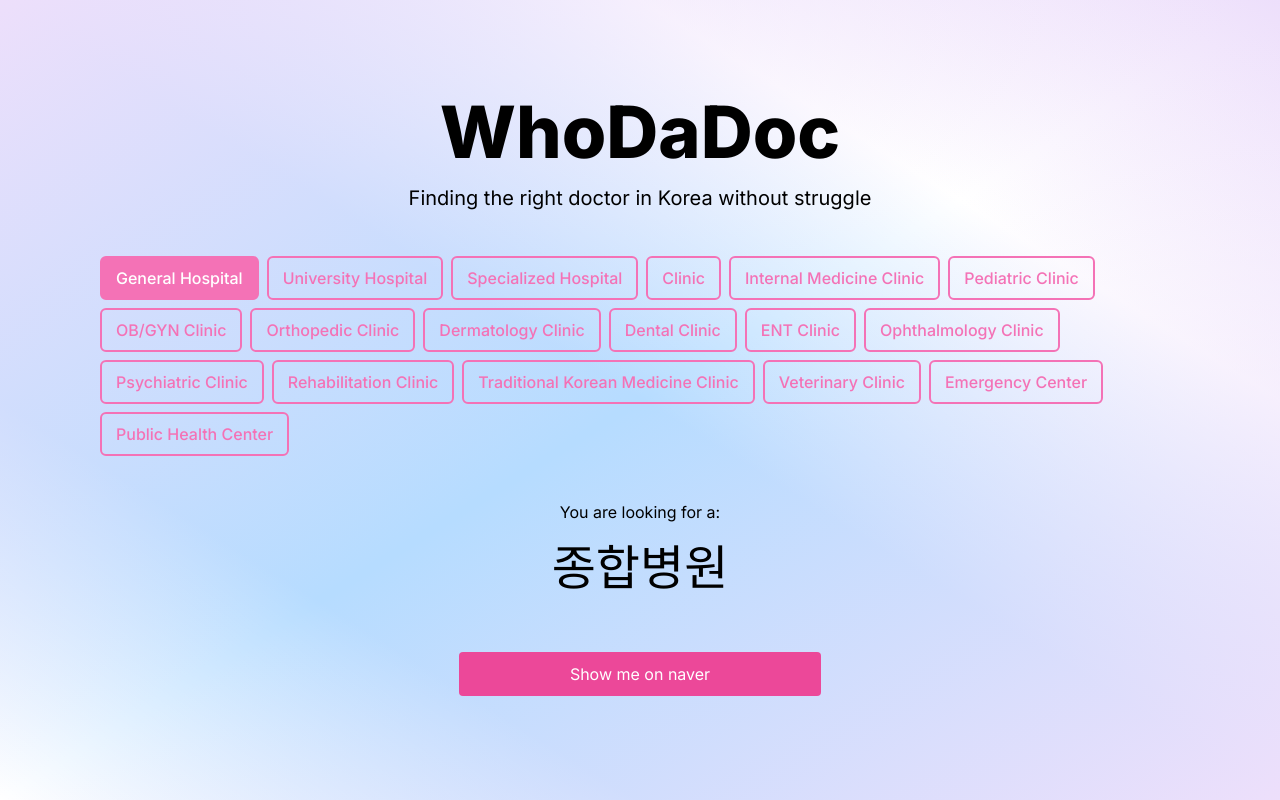
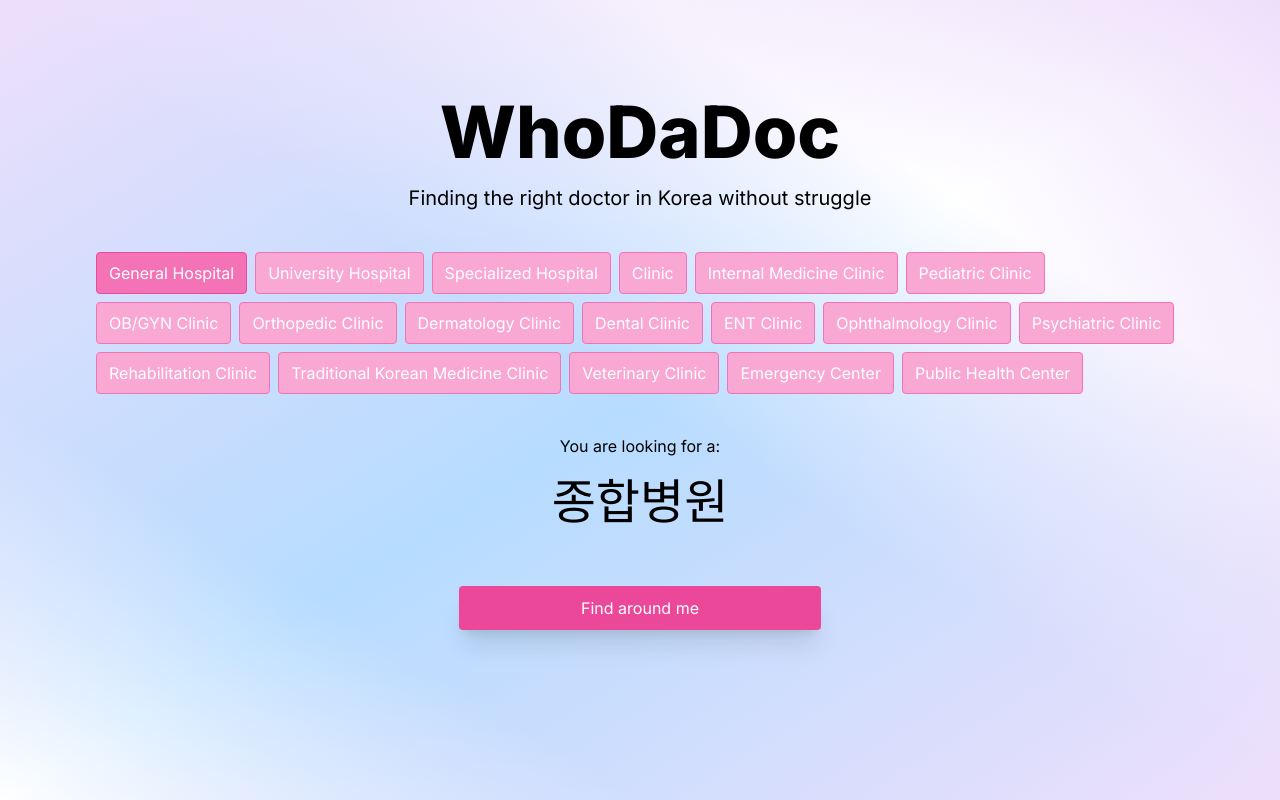
Before and after one commit to Kevin-H2R/whodadoc2, a Next.js app: page / in a window 1280 px wide. Both pictures are taken after a click on the button "General Hospital". Built offline with nearby package versions, Linux system fonts and the light colour scheme.

Commit message:
Changes button style + adds behavior for button

```diff
--- a/client/researchPart.tsx
+++ b/client/researchPart.tsx
@@ -26,24 +26,54 @@
     "Public Health Center": "보건소"
   }
 
+  const showOnNaver = () => {
+    if (!selected) return
+    const encodedSearchTerm = encodeURIComponent(engToKrHospitals[selected]);
+    const naverMapWebsiteUrl = `https://map.naver.com/v5/search/${encodedSearchTerm}`;
+    const naverMapAppUrl = `nmap://search?query=${encodedSearchTerm}`;
+
+    // Check if the user is on a mobile device
+    const isMobile = /iPhone|iPad|iPod|Android/i.test(navigator.userAgent);
+
+    if (isMobile) {
+      // Try to open the Naver Map app
+      window.location.href = naverMapAppUrl;
+
+      // If the app is not available, fall back to the website after a short delay
+      setTimeout(() => {
+        window.location.href = naverMapWebsiteUrl;
+      }, 500);
+    } else {
+      // Open the Naver Map website on desktop
+      window.open(naverMapWebsiteUrl, '_blank');
+    }
+  };
+
   return <div className="flex flex-col">
-    <div className="flex flex-wrap">
+    <div className="flex flex-wrap gap-2">
       {Object.keys(engToKrHospitals).map(en => {
-        return selected !== en ?
-        <button key={'hospital_' + en.replaceAll(' ', '')} className="rounded-md px-3.5 py-2 m-1 overflow-hidden relative group cursor-pointer border-2 font-medium border-pink-400 text-white" onClick={() => {setSelected(en)}}>
-          <span className="absolute w-64 h-0 transition-all duration-300 origin-center rotate-45  bg-pink-400 top-1/2 group-hover:h-64 group-hover:-translate-y-32 ease" ></span>
-          <span className="absolute w-64 h-0 transition-all duration-300 origin-center rotate-45  bg-pink-400 top-1/2 group-hover:h-64 group-hover:-translate-y-32 ease" ></span>
-          <span className="relative text-pink-400 transition duration-300 group-hover:text-white ease">{en}</span>
-        </button> :
-        <button key={'hospital_' + en.replaceAll(' ', '')} className="rounded-md px-3.5 py-2 m-1 overflow-hidden relative group cursor-pointer border-2 font-medium border-pink-400 text-white bg-pink-400">{en}</button>
+        return <button key={'hospital_' + en.replaceAll(' ', '')}
+          className={selected === en ? "rounded border border-pink-500 bg-pink-400 px-3 py-2 text-white" :
+              "rounded border border-pink-400 bg-pink-300 px-3 py-2 text-white"}
+          onClick={() => {setSelected(en)}}
+          >
+          {en}
+        </button>
+        // return selected !== en ?
+        // <button key={'hospital_' + en.replaceAll(' ', '')} className="rounded-md px-3.5 py-2 m-1 overflow-hidden relative group cursor-pointer border-2 font-medium border-pink-400 text-white" onClick={() => {setSelected(en)}}>
+        //   <span className="absolute w-64 h-0 transition-all duration-300 origin-center rotate-45  bg-pink-400 top-1/2 group-hover:h-64 group-hover:-translate-y-32 ease" ></span>
+        //   <span className="absolute w-64 h-0 transition-all duration-300 origin-center rotate-45  bg-pink-400 top-1/2 group-hover:h-64 group-hover:-translate-y-32 ease" ></span>
+        //   <span className="relative text-pink-400 transition duration-300 group-hover:text-white ease">{en}</span>
+        // </button> :
+        // <button key={'hospital_' + en.replaceAll(' ', '')} className="rounded-md px-3.5 py-2 m-1 overflow-hidden relative group cursor-pointer border-2 font-medium border-pink-400 text-white bg-pink-400">{en}</button>
       })}
     </div>
     {selected && <div className=" mt-10 flex flex-col w-full items-center">
       <div>You are looking for a:</div>
       <div className="text-5xl my-5">{engToKrHospitals[selected]}</div>
-      <button className="rounded px-5 py-2.5 mt-10 w-full sm:w-1/2 md:w-1/3 overflow-hidden group bg-pink-500 relative hover:bg-gradient-to-r hover:from-pink-500 hover:to-pink-400 text-white hover:ring-2 hover:ring-offset-2 hover:ring-pink-400 transition-all ease-out duration-300">
+      <button className="shadow-xl rounded px-5 py-2.5 mt-10 w-full sm:w-1/2 md:w-1/3 overflow-hidden group bg-pink-500 relative hover:bg-gradient-to-r hover:from-pink-500 hover:to-pink-400 text-white hover:ring-2 hover:ring-offset-2 hover:ring-pink-400 transition-all ease-out duration-300">
       <span className="absolute right-0 w-8 h-32 -mt-12 transition-all duration-500 transform translate-x-12 bg-white opacity-10 rotate-12 group-hover:-translate-x-96 ease"></span>
-      <span className="relative">Show me on naver</span>
+      <span className="relative" onClick={showOnNaver}>Find around me</span>
     </button>
   </div>}
 
```
